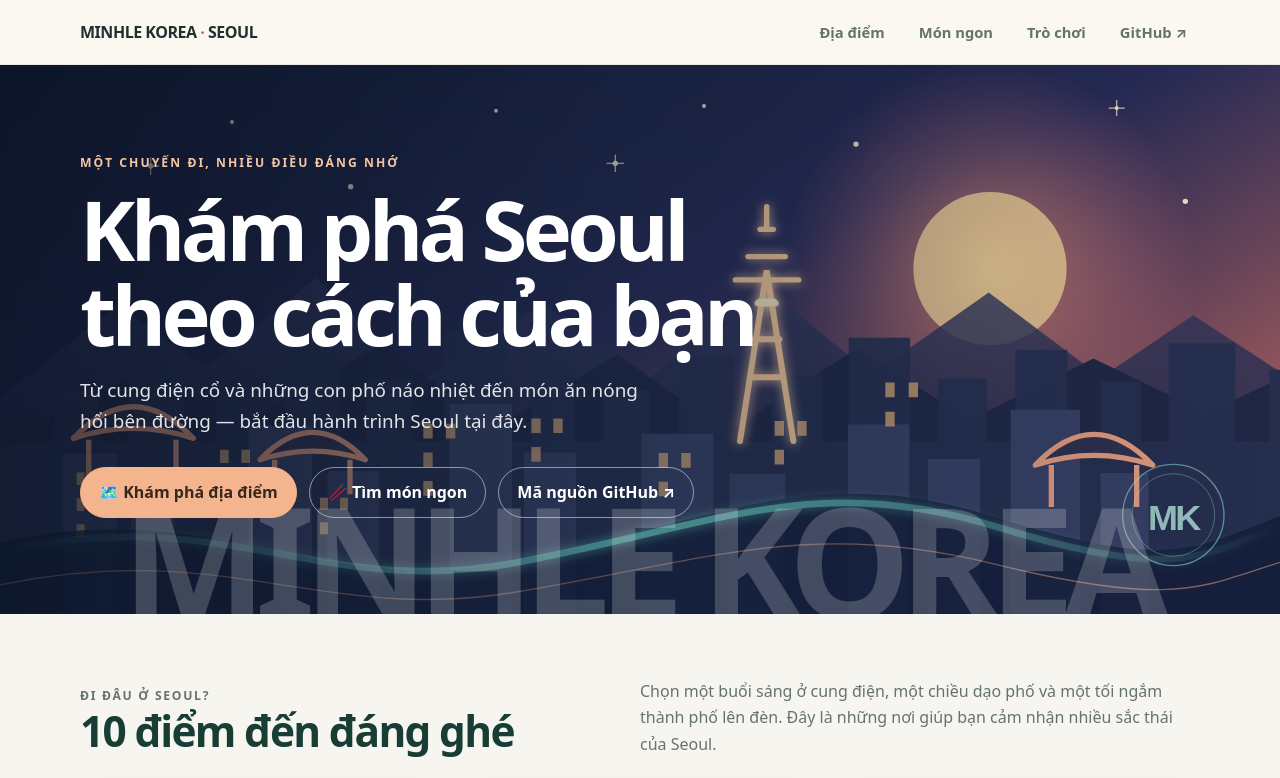
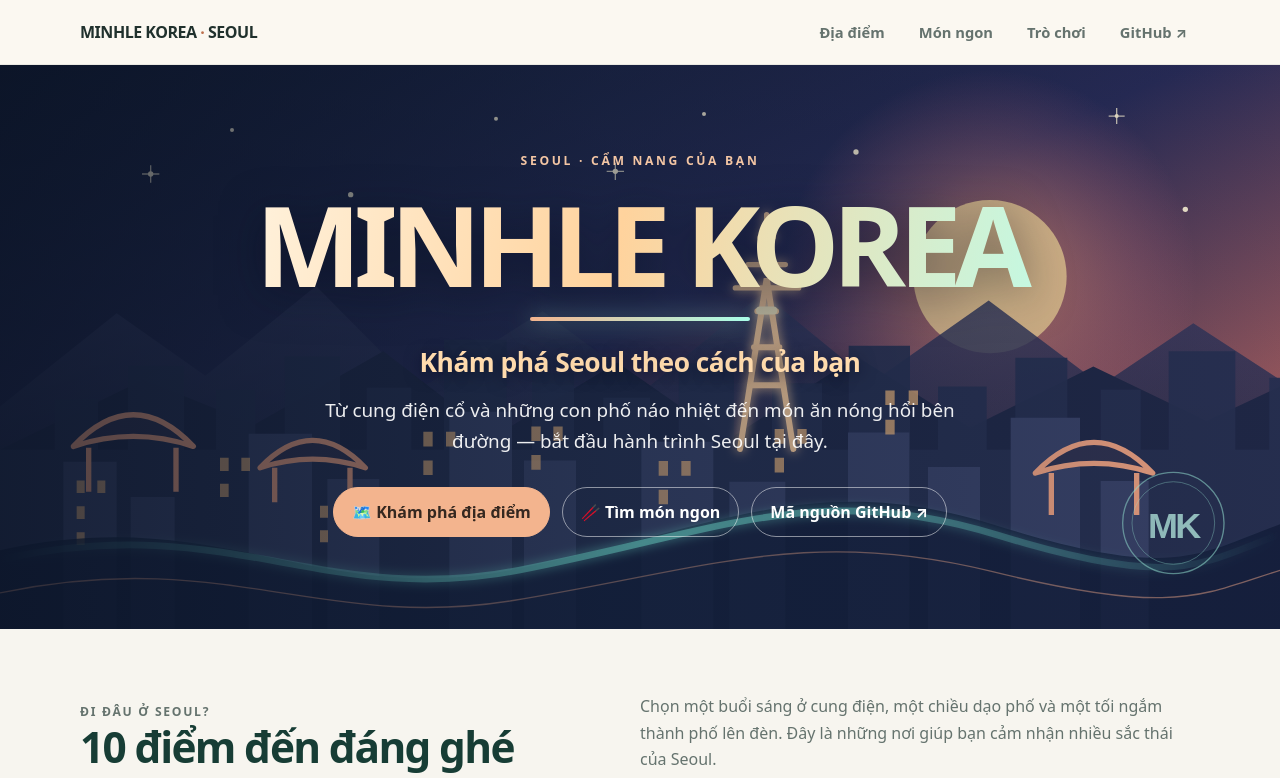
Before and after one commit to phungquangminh343-bot/phungquangminh343-bot.github.io, a plain HTML site: page index.html in a window 1280 px wide. Shown: the top 778 px of the page. Drawn offline with Linux system fonts and the light colour scheme; grey boxes are pictures that could not be loaded.

Commit message:
Center MINHLE KOREA as the homepage hero focus

```diff
--- a/index.html
+++ b/index.html
@@ -46,21 +46,24 @@
     .nav a:hover, .nav a:focus-visible { background: var(--green-light); color: var(--green); }
     .hero {
       position: relative; overflow: hidden; isolation: isolate;
-      min-height: 510px; display: grid; align-items: center;
-      padding: 88px max(28px, calc((100% - 1120px) / 2)) 96px;
-      color: white; text-align: left; background: #173d35;
+      min-height: 540px; display: grid; align-items: center;
+      padding: 86px max(28px, calc((100% - 1120px) / 2)) 92px;
+      color: white; text-align: center; background: #173d35;
     }
     .hero-photo { position: absolute; z-index: -2; inset: 0; width: 100%; height: 100%; object-fit: cover; object-position: center 52%; }
     .hero::before {
       content: ""; position: absolute; z-index: -1; inset: 0;
       background: linear-gradient(90deg, rgba(10, 20, 37, .70) 0%, rgba(14, 30, 51, .40) 48%, rgba(14, 30, 51, .08) 100%);
     }
-    .hero::after { content: "MINHLE KOREA"; position: absolute; z-index: 0; left: 50%; bottom: -.10em; width: max-content; transform: translateX(-50%); color: rgba(255,255,255,.20); font-size: clamp(4rem, 12vw, 10.5rem); font-weight: 900; letter-spacing: -.075em; line-height: .9; white-space: nowrap; pointer-events: none; }
-    .hero-inner { position: relative; z-index: 1; width: min(1120px, 100%); max-width: none; margin: 0 auto; }
-    .eyebrow { margin: 0 0 14px; color: #f4c6a4; font-size: .76rem; font-weight: 800; letter-spacing: .17em; text-transform: uppercase; }
-    h1 { max-width: 700px; margin: 0 0 18px; font-size: clamp(2.6rem, 7vw, 5.2rem); line-height: 1.02; letter-spacing: -.055em; }
-    .hero p:not(.eyebrow) { max-width: 590px; margin: 0; color: rgba(255,255,255,.88); font-size: clamp(1rem, 2vw, 1.18rem); }
-    .hero-links { display: flex; justify-content: flex-start; flex-wrap: wrap; gap: 12px; margin-top: 30px; }
+
+    .hero-inner { position: relative; z-index: 1; width: min(1120px, 100%); max-width: none; margin: 0 auto; text-align: center; }
+    .eyebrow { margin: 0 0 18px; color: #f4c6a4; font-size: .76rem; font-weight: 800; letter-spacing: .22em; text-transform: uppercase; text-align: center; }
+    h1 { max-width: none; margin: 0 auto 16px; color: #fff; background: linear-gradient(100deg, #fff8e9 8%, #ffd39d 48%, #baffee 92%); background-clip: text; -webkit-background-clip: text; -webkit-text-fill-color: transparent; filter: drop-shadow(0 8px 22px rgba(4,10,27,.5)); font-size: clamp(2.5rem, 9vw, 7rem); line-height: .98; letter-spacing: -.065em; }
+    .hero h1::after { content: ""; display: block; width: clamp(120px, 18vw, 220px); height: 4px; margin: 18px auto 20px; border-radius: 9px; background: linear-gradient(90deg, #f3b48e, #a9ffe9); box-shadow: 0 0 22px rgba(169,255,233,.62); }
+    .hero-subtitle { margin: 0 auto 10px; color: #ffdbad; font-size: clamp(1.18rem, 2.6vw, 1.65rem); font-weight: 800; letter-spacing: -.02em; text-shadow: 0 3px 16px rgba(4,10,27,.55); }
+    .hero-description { max-width: 650px; margin: 0 auto; color: rgba(255,255,255,.92); font-size: clamp(1rem, 2vw, 1.18rem); }
+
+        .hero-links { display: flex; justify-content: center; flex-wrap: wrap; gap: 12px; margin-top: 30px; }
     .hero-credit { position: absolute; right: 18px; bottom: 10px; margin: 0; font-size: .68rem; }
     .hero-credit a { color: rgba(255,255,255,.82); text-decoration: none; }
     .hero-credit a:hover { color: white; text-decoration: underline; }
@@ -165,9 +168,10 @@
   <header class="hero" id="top">
     <img class="hero-photo" src="/assets/minhle-korea-cover.svg" alt="" fetchpriority="high" decoding="async" referrerpolicy="no-referrer" onerror="this.hidden=true">
     <div class="hero-inner">
-      <p class="eyebrow">Một chuyến đi, nhiều điều đáng nhớ</p>
-      <h1>Khám phá Seoul<br>theo cách của bạn</h1>
-      <p>Từ cung điện cổ và những con phố náo nhiệt đến món ăn nóng hổi bên đường — bắt đầu hành trình Seoul tại đây.</p>
+      <p class="eyebrow">SEOUL · CẨM NANG CỦA BẠN</p>
+      <h1>MINHLE KOREA</h1>
+      <p class="hero-subtitle">Khám phá Seoul theo cách của bạn</p>
+      <p class="hero-description">Từ cung điện cổ và những con phố náo nhiệt đến món ăn nóng hổi bên đường — bắt đầu hành trình Seoul tại đây.</p>
       <div class="hero-links"><a class="button primary" href="#places">🗺️ Khám phá địa điểm</a><a class="button" href="#foods">🥢 Tìm món ngon</a><a class="button" href="https://github.com/phungquangminh343-bot/phungquangminh343-bot.github.io" target="_blank" rel="noopener noreferrer">Mã nguồn GitHub ↗</a></div>
     </div>
       </header>
```
